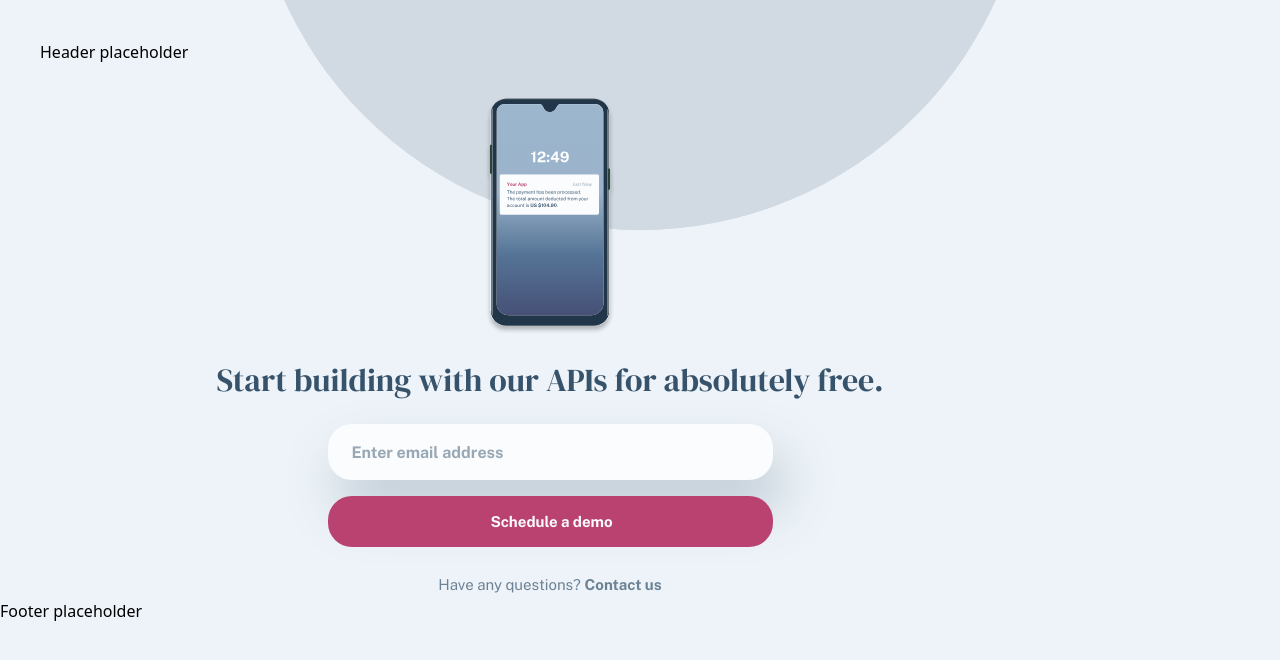
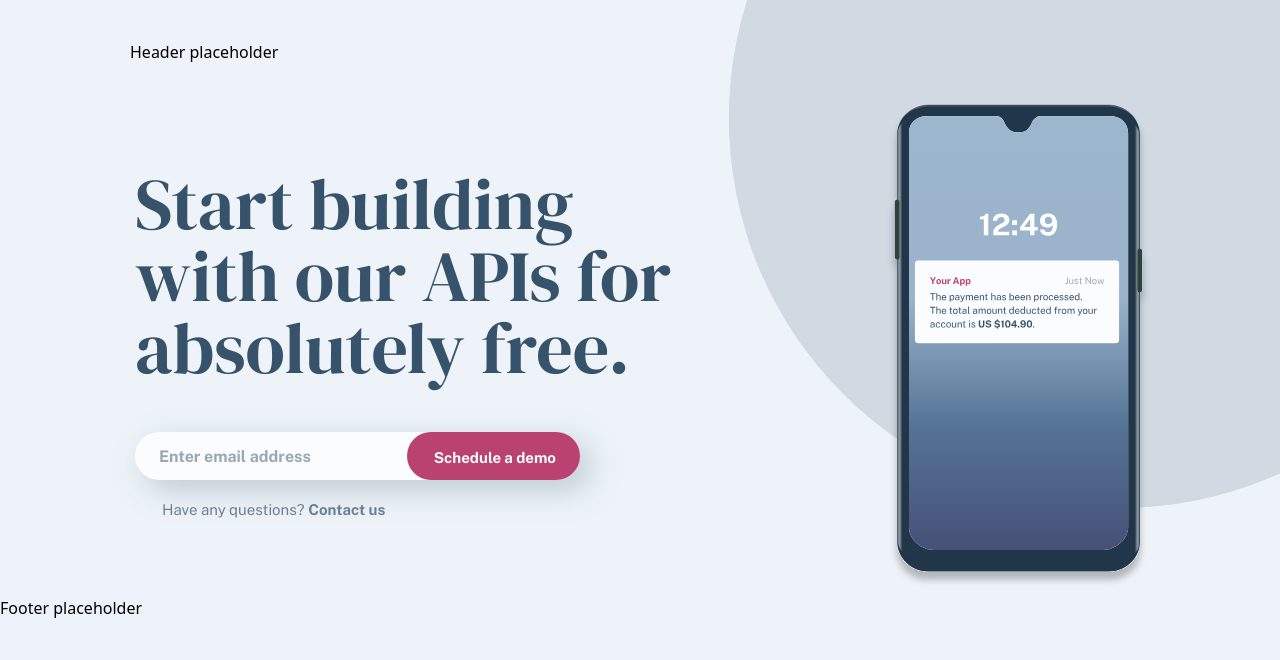
Before and after one commit to davidGasanov/payapi-multi-page-website, a React (Vite) app: page / in a window 1280 px wide. Shown: the top 660 px of the page. Built offline with nearby package versions, Linux system fonts and the light colour scheme.

Commit message:
add mobile, tablet and desktop versions

```diff
--- a/src/components/mailing/index.tsx
+++ b/src/components/mailing/index.tsx
@@ -2,12 +2,17 @@ import Button from "../button";
 
 const Mailing = () => {
   return (
-    <form className="max-w-[445px] flex flex-col gap-4 w-full">
+    <form className="max-w-[445px] flex flex-col gap-4 w-full md:drop-shadow-[10px_10px_10px_rgba(54,83,107,0.25)] md:flex-row md:gap-0 relative lg:mt-[21px] lg:drop-shadow-[10px_10px_15px_rgba(54,83,107,0.25)]">
       <input
+        type="email"
         placeholder="Enter email address"
-        className="w-full bg-water-white drop-shadow-[10px_30px_25px_rgba(54,83,107,0.25)] p-4 pl-6 rounded-[24px] outline-none focus:outline-none focus:ring-0 placeholder:font-public-sans placeholder:text-san-juan-blue/50 placeholder:font-bold"
+        className="w-full h-[48px] bg-water-white drop-shadow-[10px_30px_25px_rgba(54,83,107,0.25)] p-4 pl-6 rounded-[24px] outline-none focus:outline-none focus:ring-0 placeholder:font-public-sans placeholder:text-san-juan-blue/50 placeholder:font-bold md:drop-shadow-none md:pr-[180px]"
       />
-      <Button variant="primary" className="z-10" type="submit">
+      <Button
+        variant="primary"
+        className="z-10 w-full md:absolute md:right-0 md:w-auto md:h-[48px]"
+        type="submit"
+      >
         Schedule a demo
       </Button>
     </form>
--- a/src/index.css
+++ b/src/index.css
@@ -33,24 +33,40 @@
   @apply font-dm-serif-display text-san-juan-blue;
 }
 
-.h1-large {
-  @apply text-7xl font-normal leading-[72px];
+@utility h1-large {
+  font-size: 72px;
+  font-style: normal;
+  line-height: 72px;
 }
 
-.h1-small {
+/* .h1-small {
   @apply text-[56px] font-normal leading-[56px];
+} */
+
+@utility h1-small {
+  font-size: 56px;
+  font-style: normal;
+  line-height: 56px;
 }
 
-.h2 {
-  @apply text-[48px] leading-[56px];
-}
-
-.h3-big {
-  @apply text-[32px] leading-[40px];
+@utility h2 {
+  font-size: 48px;
+  font-style: normal;
+  line-height: 56px;
 }
 
 .h3-small {
   @apply text-[18px] leading-[25px];
+}
+
+/* .h3-big {
+    @apply text-[32px] leading-[40px];
+  } */
+
+@utility h3-big {
+  font-size: 32px;
+  font-style: normal;
+  line-height: 40px;
 }
 
 .h4 {
--- a/src/layout/container/index.tsx
+++ b/src/layout/container/index.tsx
@@ -11,7 +11,7 @@ const Container = ({ children, className, ...props }: ContainerProps) => {
   return (
     <div
       className={twMerge(
-        "max-w-[1100px] px-[24px] md:px-[40px] lg:my-auto",
+        "max-w-[1100px] px-[24px] md:px-[40px] lg:mx-auto",
         className
       )}
       {...props}
--- a/src/layout/index.tsx
+++ b/src/layout/index.tsx
@@ -5,12 +5,13 @@ import { router } from "../routes";
 
 const MainLayout = () => {
   return (
-    <div className="bg-[#EDF3F8] relative min-h-screen">
+    <div className="bg-[#EDF3F8] relative min-h-screen overflow-hidden">
       {/* Background image */}
       <img
         src="/assets/shared/desktop/bg-pattern-circle.svg"
-        className="w-[780px] h-[780px] absolute max-w-none -top-[550px] left-1/2 -translate-x-1/2 z-0"
+        className="w-[780px] h-[780px] absolute max-w-none -top-[550px] left-1/2 -translate-x-1/2 z-0  lg:translate-x-[89px] lg:-top-[272px] transition-all duration-200 ease-in"
       />
+      {/* /Background image */}
       <Header />
       <main>
         <RouterProvider router={router} />
--- a/src/pages/home/index.tsx
+++ b/src/pages/home/index.tsx
@@ -4,21 +4,23 @@ import Container from "../../layout/container";
 const HomePage = () => {
   return (
     <section className="mt-8 relative z-10">
-      <Container className="flex flex-col items-center gap-[24px]">
+      <Container className="flex flex-col items-center gap-[24px] lg:flex-row-reverse lg:gap-[206px]">
         <img
           src="/public/assets/home/desktop/illustration-phone-mockup.svg"
           alt="Mobile phone illustration"
-          className="w-[128px] h-[240px] drop-shadow-[25px 25px 80px #36536B]"
+          className="w-[128px] h-[240px] drop-shadow-[25px 25px 80px #36536B] lg:w-[263px] lg:h-[500px]"
         />
-        <div className="w-full flex flex-col items-center gap-6">
-          <h1 className="h3-big text-center">
+        <div className="w-full flex flex-col items-center gap-6 md:max-w-[573px] lg:max-w-[546px] lg:items-start lg:gap-0">
+          <h1 className="h3-big text-center md:h2 lg:h1-large lg:text-start lg:h-[243px]">
             Start building with our APIs for absolutely free.
           </h1>
           <Mailing />
-          <p className="body text-light-san-juan-blue">
+          <p className="body text-light-san-juan-blue lg:mt-[16px] lg:ml-[27px]">
             Have any questions?{" "}
             <span>
-              <a className="font-bold" href="/">Contact us</a>
+              <a className="font-bold" href="/">
+                Contact us
+              </a>
             </span>
           </p>
         </div>
```
